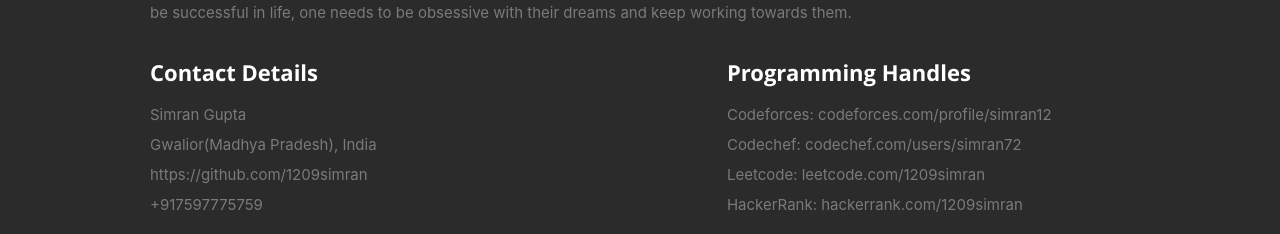
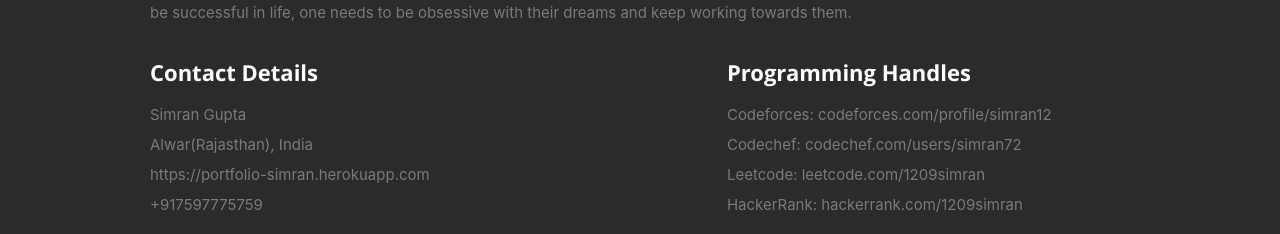
Before and after one commit to 1209simran/portfolio-website, a React (Create React App) app: page / in a window 1280 px wide. Shown: the part 1000-1234 px from the top of the page. Built offline with nearby package versions, Linux system fonts and the light colour scheme.

Commit message:
details updated

```diff
--- a/src/components/About.js
+++ b/src/components/About.js
@@ -29,7 +29,7 @@ export default class About extends Component {
                   <br></br>
                   <span>
                     <a
-                      href="https://github.com/1209simran"
+                      href="https://portfolio-simran.herokuapp.com/"
                       style={{ color: "#7a7a7a" }}
                     >
                       {resumeData.website}
--- a/src/resumeData.js
+++ b/src/resumeData.js
@@ -25,8 +25,8 @@ let resumeData = {
   ],
   aboutme:
     "I am a prefinal year student at Indian Institute of Information Technology and Management, Gwalior and pursuing Integrated B.Tech+MBA in Information Technology. I am a self taught Full Stack Web Developer, currently working on Blockchain. I believe that to be successful in life, one needs to be obsessive with their dreams and keep working towards them.",
-  address: "Gwalior(Madhya Pradesh), India",
-  website: "https://github.com/1209simran",
+  address: "Alwar(Rajasthan), India",
+  website: "https://portfolio-simran.herokuapp.com",
   Phone: "+917597775759",
   education: [
     {
```
